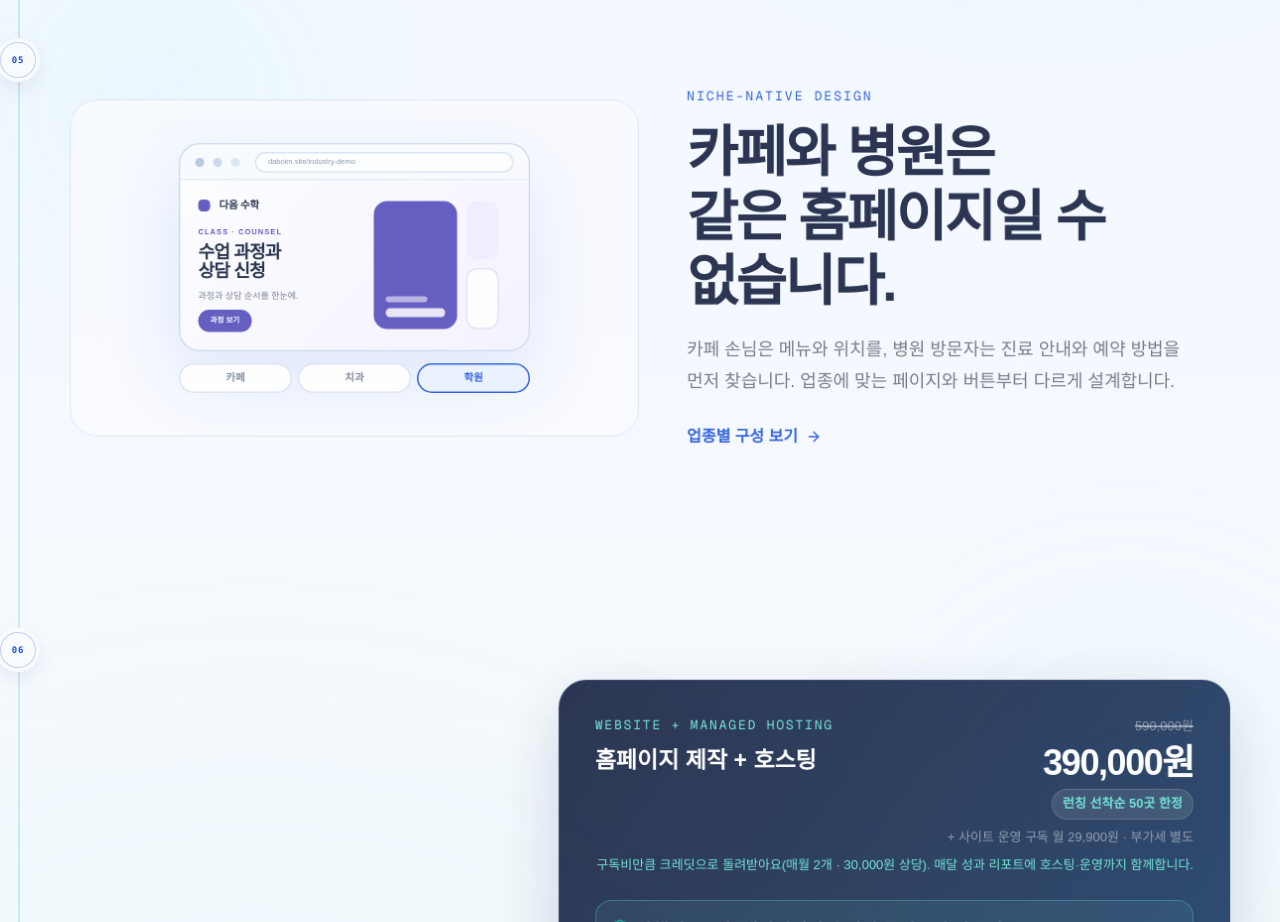
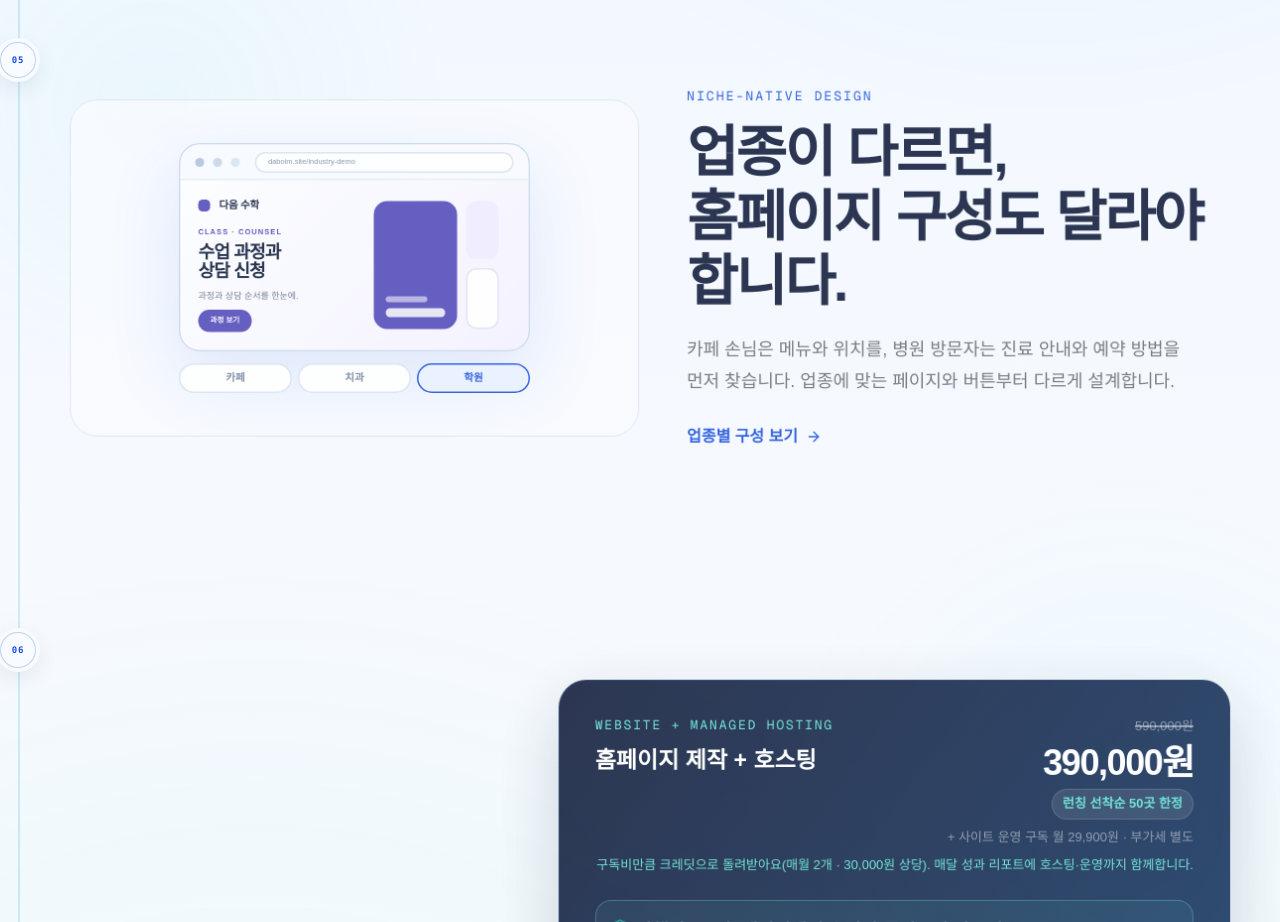
Before and after one commit to andykim0/anakslabs-app, a Next.js app in the folder web/: page / in a window 1280 px wide. Shown: the part 6760-7682 px from the top of the page. Built offline with nearby package versions, Linux system fonts and the light colour scheme; no server answers.

Commit message:
fix(landing): 업종별 홈페이지 섹션 타이틀 직설화 (P11)

```diff
--- a/web/src/app/(marketing)/page.tsx
+++ b/web/src/app/(marketing)/page.tsx
@@ -352,7 +352,7 @@ export default function MarketingHome() {
           <FadeIn delay={0.08}>
             <div data-story-copy="industry">
               <p className="mkt-type-eyebrow font-mono tracking-[0.16em] text-[#174DDA] uppercase">NICHE-NATIVE DESIGN</p>
-              <h2 className="mkt-type-section-title mt-4 font-semibold tracking-[-0.04em] text-[#0B1736]">카페와 병원은<br />같은 홈페이지일 수 없습니다.</h2>
+              <h2 className="mkt-type-section-title mt-4 font-semibold tracking-[-0.04em] text-[#0B1736]">업종이 다르면,<br />홈페이지 구성도 달라야 합니다.</h2>
               <p className="mkt-type-body mt-5 max-w-lg text-[#666A73]">카페 손님은 메뉴와 위치를, 병원 방문자는 진료 안내와 예약 방법을 먼저 찾습니다. 업종에 맞는 페이지와 버튼부터 다르게 설계합니다.</p>
               <Link href="/cases" className="mkt-type-control group mt-7 inline-flex items-center gap-2 font-semibold text-[#174DDA]">업종별 구성 보기 <ArrowRight className="h-4 w-4 transition-transform group-hover:translate-x-1" /></Link>
             </div>
```
Also changed, not shown: 2 other files (tests, documents, lock files or other folders).
